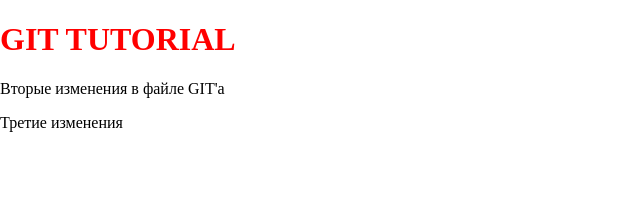
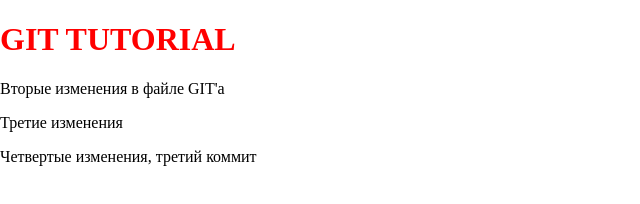
Before and after one commit to DmitryKvant/gtitest, a plain HTML site: page index.html in a window 1280 px wide. Shown: the whole page, without its empty margins (0-640 px from the left). Drawn offline with Linux system fonts and the light colour scheme.

Commit message:
three commit

```diff
--- a/index.html
+++ b/index.html
@@ -8,5 +8,7 @@
 	<h1>GIT TUTORIAL</h1>
 	<p>Вторые изменения в файле GIT'a</p>
 	<p>Третие изменения</p>
+	<p>Четвертые изменения, третий коммит</p>
+
 </body>
 </html>
```
